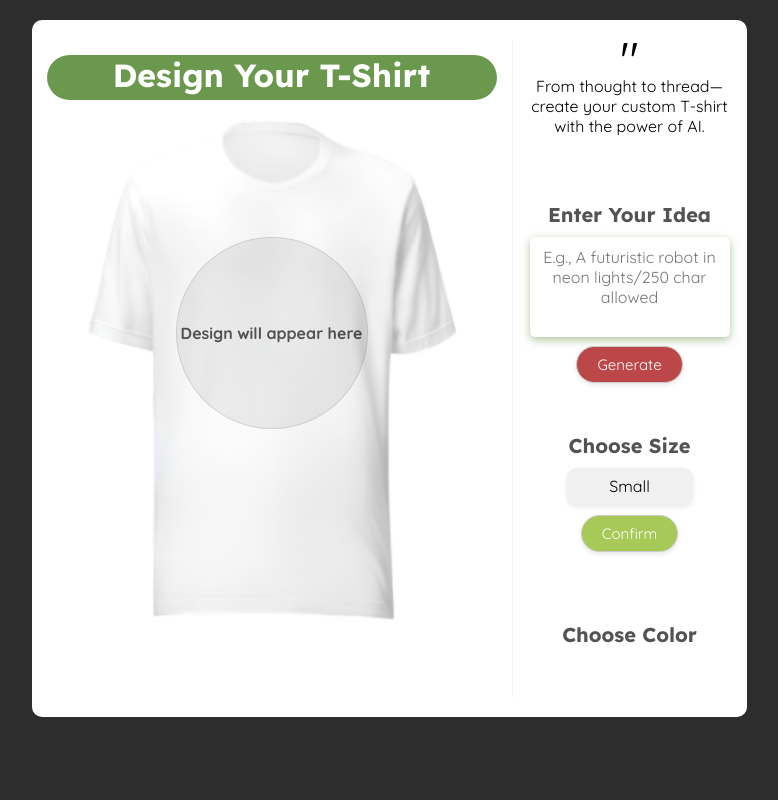
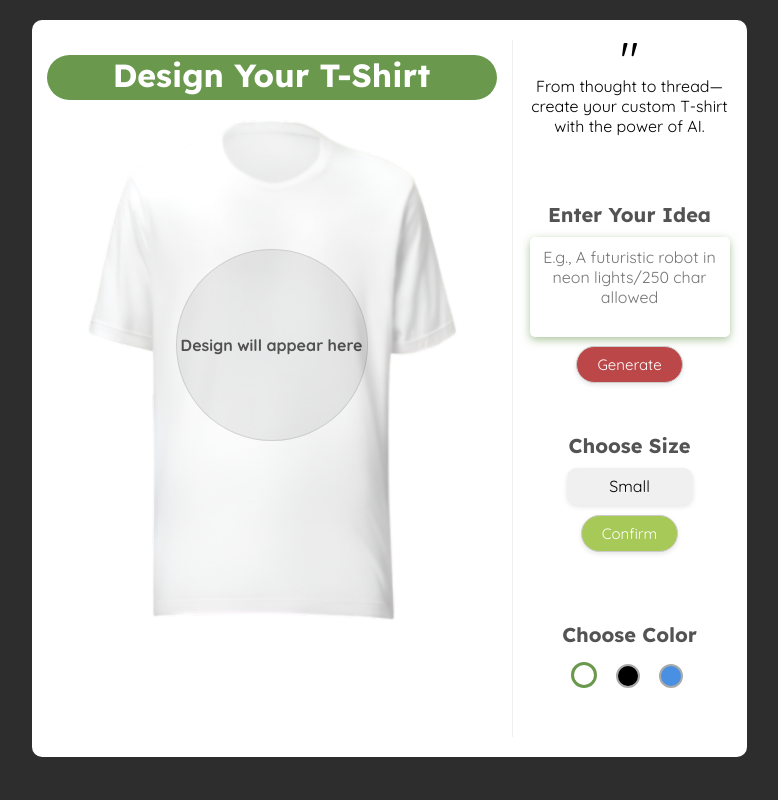
Before and after one commit to ShalConnects/POD, a Flask app: page / in a window 1280 px wide. Shown: the whole page, without its empty margins (251-1029 px from the left). Run offline with Flask 3, Linux system fonts and the light colour scheme.

Commit message:
Update style.css

```diff
--- a/static/css/style.css
+++ b/static/css/style.css
@@ -105,19 +105,24 @@
   }
 
   /* Later use */
-  /* .color-option {
+.color-option {
     display: inline-block;
     cursor: pointer;
-  }
+    margin: 5px;
+}
 
-  .color-circle {
+.color-circle {
     width: 20px;
     height: 20px;
     border-radius: 50%;
     display: inline-block;
     margin-right: 5px;
-    border: 1px solid #ddd;
-  } */
+    border: 2px solid #aaa;
+}
+
+.color-option.active .color-circle {
+    border: 3px solid #6a994e;
+}
 
 
   .actions {
```
